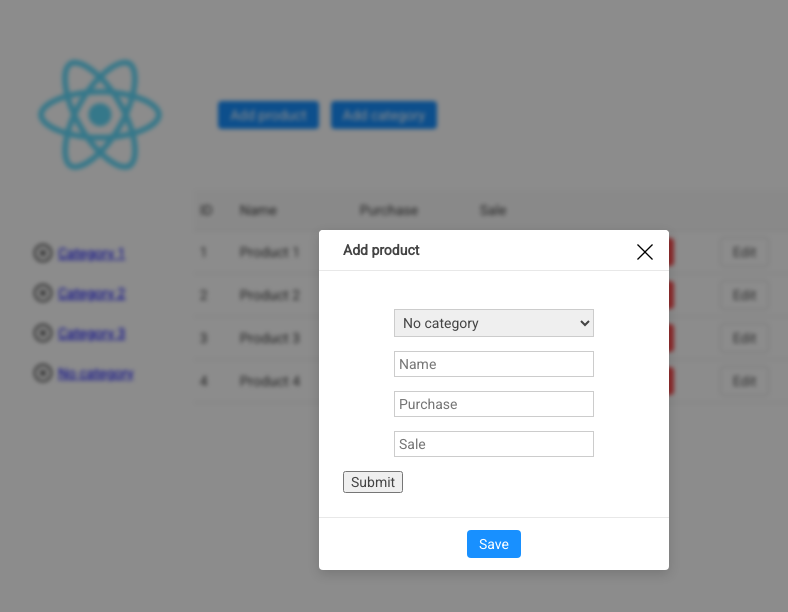
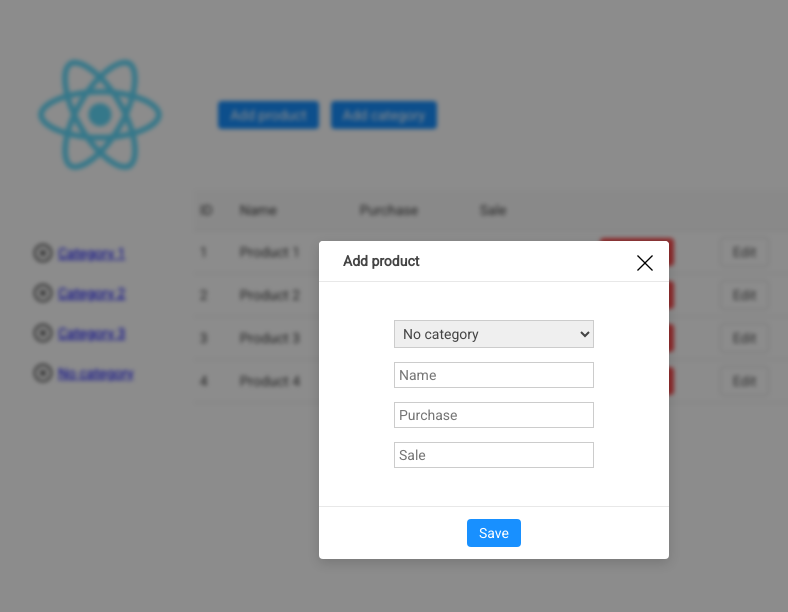
Before and after one commit to Ildarik/react-dashboard, a React (Create React App) app: page / in a window 1280 px wide. Both pictures are taken after a click on the button "Add product". Shown: the top 612 px of the page, without its empty margins (146-934 px from the left). Built offline with nearby package versions, Linux system fonts and the light colour scheme.

Commit message:
Refactor Modal

```diff
--- a/src/App.js
+++ b/src/App.js
@@ -21,8 +21,8 @@ export default () => {
             </Button>
           )}
           renderContent={props => (
-            <Modal {...props} modalHeader="Add product" modalFooter="Save">
-              <AddProduct />
+            <Modal {...props}>
+              <AddProduct {...props} />
             </Modal>
           )}
         />
--- a/src/components/Modal/ModalFooter/index.js
+++ /dev/null
@@ -1,29 +0,0 @@
-import React from "react";
-import Button from "../../Button";
-import styled from "styled-components";
-
-const Styled = styled.div`
-  margin-top: auto;
-  padding: 12px 16px;
-  text-align: center;
-  background: transparent;
-  border-top: 1px solid #e8e8e8;
-  border-radius: 0 0 4px 4px;
-`;
-
-/* For now 2 type of modal footer - with button Save or Ok/Cancel */
-
-export default ({ modalFooter, closeModal }) => (
-  <Styled>
-    {modalFooter === "OkCancel" ? (
-      <>
-        <Button color="primary" styles="margin-right: 10px">
-          Ok
-        </Button>
-        <Button onClick={closeModal}>Cancel</Button>
-      </>
-    ) : (
-      <Button type="submit" color="primary">Save</Button>
-    )}
-  </Styled>
-);
--- a/src/components/Modal/index.js
+++ b/src/components/Modal/index.js
@@ -2,7 +2,6 @@ import React from "react";
 import styled from "styled-components";
 import closeIcon from "./close.svg";
 import ClickOutside from "../ClickOutside";
-import ModalFooter from "./ModalFooter";
 
 const Modal = styled.div`
   background-clip: padding-box;
@@ -48,23 +47,8 @@ const Mask = styled.div`
   backdrop-filter: blur(2px);
 `;
 
-const ModalHeader = styled.div`
-  padding: 12px 24px;
-  background: #fff;
-  border-bottom: 1px solid #e8e8e8;
-  border-radius: 4px 4px 0 0;
-  font-weight: bold;
-`;
-
-const ModalBody = styled.div`
-  padding: 24px;
-  font-size: 14px;
-  line-height: 1.5;
-  color: rgba(0, 0, 0, 0.65);
-`;
-
 export default props => {
-  const { isShowing, toggle, modalHeader, children, modalFooter } = props;
+  const { isShowing, toggle, children } = props;
 
   return (
     <>
@@ -74,9 +58,7 @@ export default props => {
           <ClickOutside onClickOutside={toggle}>
             <Modal>
               <CloseIcon src={closeIcon} onClick={toggle} />
-              <ModalHeader>{modalHeader}</ModalHeader>
-              <ModalBody>{children}</ModalBody>
-              <ModalFooter closeModal={toggle} modalFooter={modalFooter} />
+              {children}
             </Modal>
           </ClickOutside>
         </>
--- a/src/components/Modals/AddProduct/index.js
+++ b/src/components/Modals/AddProduct/index.js
@@ -2,6 +2,7 @@ import React, { useState } from "react";
 import styled from "styled-components";
 import { useSelector, useDispatch } from "react-redux";
 import { addProduct } from "../../../actions";
+import Button from "../../Button";
 
 const Styled = styled.div`
   display: flex;
@@ -19,7 +20,31 @@ const Input = styled.div`
   }
 `;
 
-export default () => {
+const ModalHeader = styled.div`
+  padding: 12px 24px;
+  background: #fff;
+  border-bottom: 1px solid #e8e8e8;
+  border-radius: 4px 4px 0 0;
+  font-weight: bold;
+`;
+
+const ModalBody = styled.div`
+  padding: 24px;
+  font-size: 14px;
+  line-height: 1.5;
+  color: rgba(0, 0, 0, 0.65);
+`;
+
+const ModalFooter = styled.div`
+  margin-top: auto;
+  padding: 12px 16px;
+  text-align: center;
+  background: transparent;
+  border-top: 1px solid #e8e8e8;
+  border-radius: 0 0 4px 4px;
+`;
+
+export default ({ toggle }) => {
   const { products, categories } = useSelector(state => state);
 
   const [formValues, setFormValues] = useState({});
@@ -38,10 +63,15 @@ export default () => {
   const handleSubmit = event => {
     event.preventDefault();
     dispatch(addProduct({ id: products.length + 1, ...formValues }));
+    toggle();
   };
+
+  const isFormEmpty = !Object.keys(formValues).length;
 
   return (
     <Styled>
+      <ModalHeader>Add product</ModalHeader>
+      <ModalBody>
         <form onSubmit={handleSubmit}>
           <Input>
             <select
@@ -83,8 +113,18 @@ export default () => {
               placeholder="Sale"
             ></input>
           </Input>
-        <input type="submit" value="Submit" />
         </form>
+      </ModalBody>
+      <ModalFooter>
+        <Button
+          disabled={isFormEmpty}
+          color="primary"
+          styles={isFormEmpty && "cursor: not-allowed"}
+          onClick={handleSubmit}
+        >
+          Save
+        </Button>
+      </ModalFooter>
     </Styled>
   );
 };
```
Lines whose indentation alone changed are shown as unchanged.
